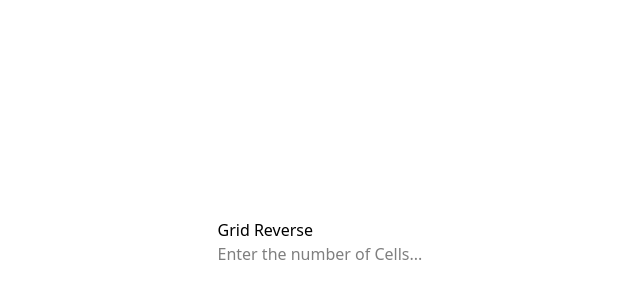
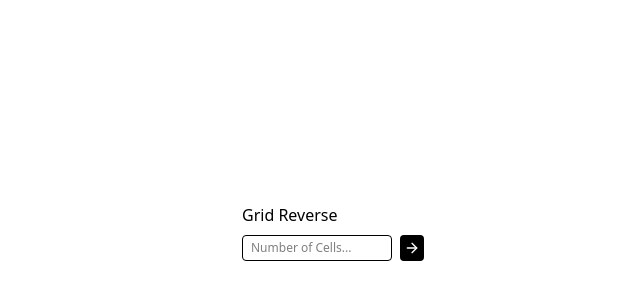
Before and after one commit to Rishabh-Mahto/Mini-s, a React (Vite) app: page / in a window 1280 px wide. Shown: the part 158-458 px from the top of the page, without its empty margins (307-947 px from the left). Built offline with nearby package versions, Linux system fonts and the light colour scheme.

Commit message:
feat: Grid Revrse Lights completed

```diff
--- a/src/components/grid-reverse.tsx
+++ b/src/components/grid-reverse.tsx
@@ -1,10 +1,84 @@
+import { ArrowRight } from "lucide-react";
+import { useEffect, useState } from "react";
+
 export default function GridReverse() {
+  const [totalCells, setTotalCells] = useState(0);
+  const [inputValue, setInputValue] = useState<number>(0);
+  const [isResetting, setIsResetting] = useState<boolean>(false);
+  const [selectedGrid, setSelectedGrid] = useState<number[]>([]);
+
+  const handleGridSelect = (index: number) => {
+    console.log("Selected Grid Index:", index);
+    setSelectedGrid((prev) => {
+      if (prev.includes(index)) return prev;
+      const next = [...prev, index];
+
+      if (next.length === totalCells) {
+        setIsResetting(true);
+      }
+
+      return next;
+    });
+  };
+
+  useEffect(() => {
+    if (!isResetting) return;
+
+    const id = setInterval(() => {
+      setSelectedGrid((prev) => {
+        if (prev.length < 1) {
+          clearInterval(id);
+          setIsResetting(false);
+          return [];
+        }
+
+        const next = [...prev];
+        next.pop();
+        return next;
+      });
+    }, 1000);
+
+    return () => clearInterval(id);
+  }, [isResetting]);
+
   return (
-    <div className="flex items-center justify-center h-screen w-screen">
+    <div className="flex flex-col items-center justify-center h-screen w-screen">
       <div>
         <h1>Grid Reverse</h1>
-        <div className="flex gap-4">
-          <input type="number" placeholder="Enter the number of Cells..." />
+        <div className="flex gap-2 mt-2">
+          <input
+            disabled={isResetting}
+            type="number"
+            placeholder="Number of Cells..."
+            className="border-black border px-2 py-1 rounded text-xs w-[150px]"
+            onChange={(e) => {
+              setInputValue(parseInt(e.target.value));
+            }}
+          />
+          <button
+            onClick={() => {
+              setTotalCells(inputValue || 0);
+            }}
+            className="bg-black text-white px-1 py-1 cursor-pointer rounded text-xs"
+          >
+            <ArrowRight size={16} />
+          </button>
+        </div>
+        <div className="grid grid-cols-5 mt-5 gap-2 cursor-pointer">
+          {/* [...Array(totalCells)].map || Array(totalCells).fill(null).map : these can be used */}
+          {Array.from({ length: totalCells }).map((_, index) => (
+            <div
+              onClick={() => handleGridSelect(index)}
+              key={index}
+              className={`w-8 h-8 flex items-center justify-center border rounded-sm ${
+                selectedGrid.includes(index)
+                  ? "bg-green-400 text-white"
+                  : "bg-gray-2100"
+              }`}
+            >
+              {index + 1}
+            </div>
+          ))}
         </div>
       </div>
     </div>
```
